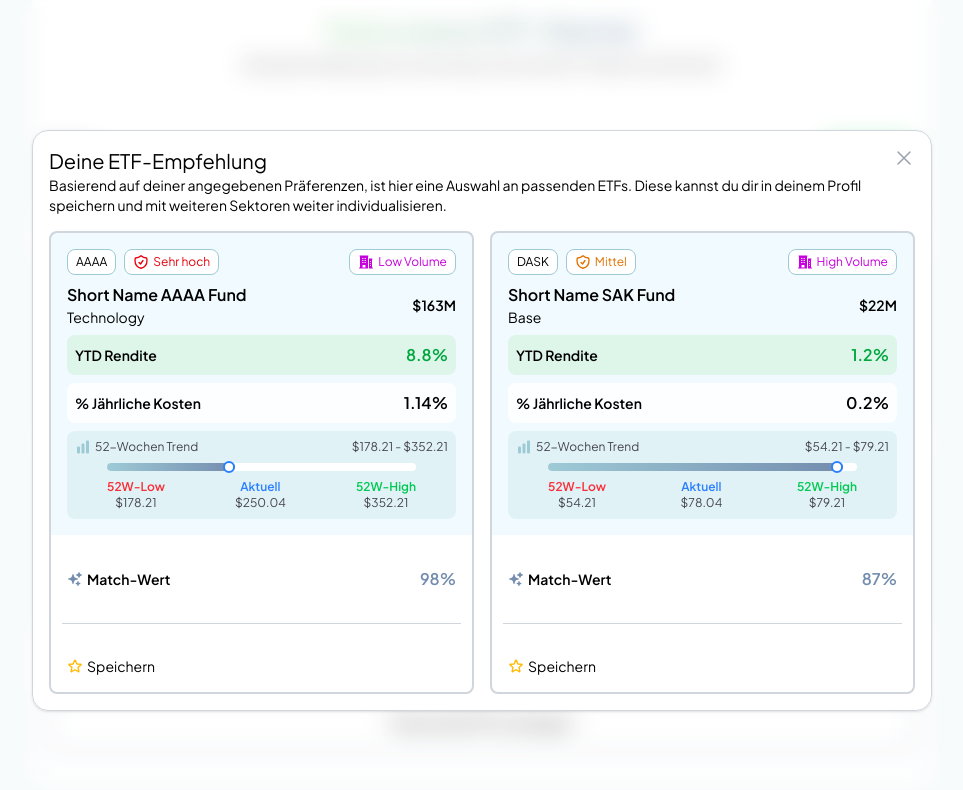
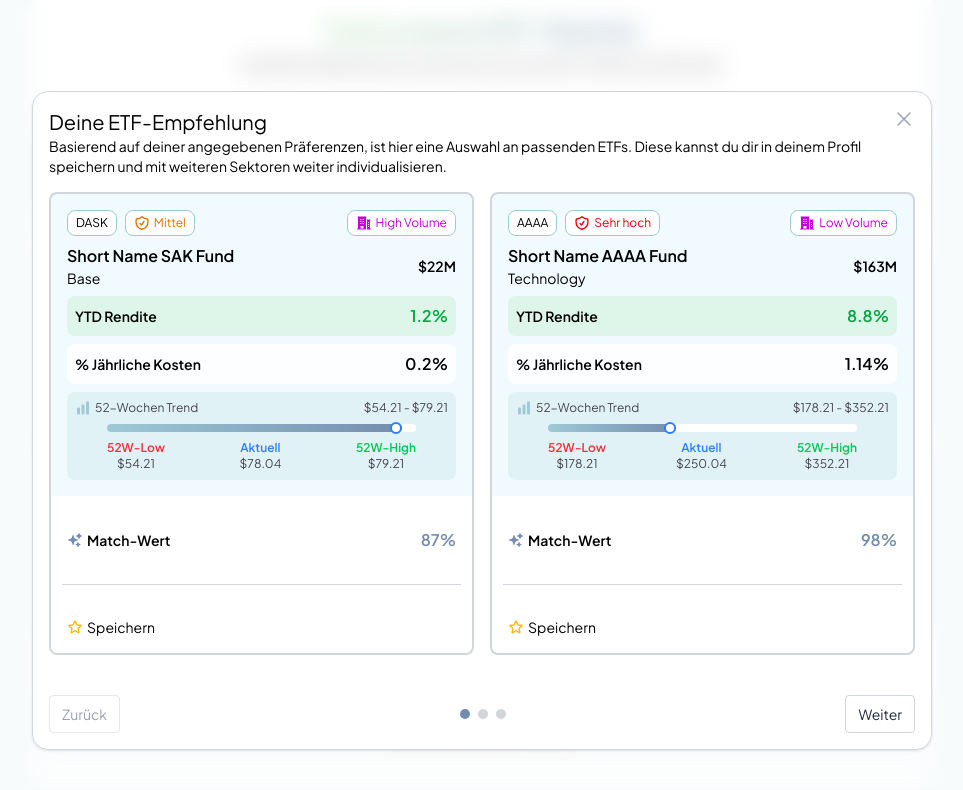
Before and after one commit to KyleKreuter/6ProzentRendite-frontend, a React (Vite) app: page / in a window 1280 px wide. Both pictures are taken after a click on the button "Passende ETFs anzeigen". Shown: the part 394-1184 px from the top of the page, without its empty margins (158-1121 px from the left). Built offline with nearby package versions, Linux system fonts and the light colour scheme.

Commit message:
"Implement pagination in ETFMatcherResultModal for improved ETF browsing experience and refactor ETF data handling"

```diff
--- a/src/modal/matcher/ETFMatcherResultModal.jsx
+++ b/src/modal/matcher/ETFMatcherResultModal.jsx
@@ -2,13 +2,22 @@ import React from 'react';
 import DefaultModal from "@/modal/DefaultModal.jsx";
 import ETFCard from "@/modal/matcher/components/ETFCard.jsx";
 
-const ETFMatcherResultModal = ({onExit}) => {
-    return (
-        <DefaultModal title={"Deine ETF-Empfehlung"}
-                      subtitle={"Basierend auf deiner angegebenen Präferenzen, ist hier eine Auswahl an passenden ETFs. Diese kannst du dir in deinem Profil speichern und mit weiteren Sektoren weiter individualisieren."}
-                      onExit={() => onExit && onExit()}>
-            <div className={"flex gap-4"}>
-                <ETFCard etf={{
+const DEMO_ETFs = [
+    {
+        fundSymbol: "DASK",
+        fundShortName: "Short Name SAK Fund",
+        fundCategory: "Base",
+        totalNetAssets: 22,
+        risk: "MEDIUM",
+        size: "High Volume",
+        returnYTD: 1.2,
+        _52wLow: 54.21,
+        _52wHigh: 79.21,
+        _50dAve: 78.04,
+        costsPerYear: 0.20,
+        matchToFoci: 87
+    },
+    {
         fundSymbol: "AAAA",
         fundShortName: "Short Name AAAA Fund",
         fundCategory: "Technology",
@@ -21,21 +30,120 @@ const ETFMatcherResultModal = ({onExit}) => {
         _50dAve: 250.04,
         costsPerYear: 1.14,
         matchToFoci: 98
-                }}/> <ETFCard etf={{
-                fundSymbol: "DASK",
-                fundShortName: "Short Name SAK Fund",
-                fundCategory: "Base",
-                totalNetAssets: 22,
-                risk: "MEDIUM",
-                size: "High Volume",
-                returnYTD: 1.2,
-                _52wLow: 54.21,
-                _52wHigh: 79.21,
-                _50dAve: 78.04,
-                costsPerYear: 0.20,
-                matchToFoci: 87
-            }}/>
+    },
+    {
+        fundSymbol: "AAAA",
+        fundShortName: "Short Name AAAA Fund",
+        fundCategory: "Technology",
+        totalNetAssets: 163,
+        risk: "HIGH",
+        size: "Low Volume",
+        returnYTD: 8.8,
+        _52wLow: 178.21,
+        _52wHigh: 352.21,
+        _50dAve: 250.04,
+        costsPerYear: 1.14,
+        matchToFoci: 98
+    },
+    {
+        fundSymbol: "AAAA",
+        fundShortName: "Short Name AAAA Fund",
+        fundCategory: "Technology",
+        totalNetAssets: 163,
+        risk: "HIGH",
+        size: "Low Volume",
+        returnYTD: 8.8,
+        _52wLow: 178.21,
+        _52wHigh: 352.21,
+        _50dAve: 250.04,
+        costsPerYear: 1.14,
+        matchToFoci: 98
+    },
+    {
+        fundSymbol: "AAAA",
+        fundShortName: "Short Name AAAA Fund",
+        fundCategory: "Technology",
+        totalNetAssets: 163,
+        risk: "HIGH",
+        size: "Low Volume",
+        returnYTD: 8.8,
+        _52wLow: 178.21,
+        _52wHigh: 352.21,
+        _50dAve: 250.04,
+        costsPerYear: 1.14,
+        matchToFoci: 98
+    }
+]
+
+const ETFMatcherResultModal = ({onExit}) => {
+    const pageSize = 2;
+    const [page, setPage] = React.useState(0);
+
+    const total = Math.min(DEMO_ETFs.length, 5);
+    const pageCount = Math.max(1, Math.ceil(total / pageSize));
+    const start = page * pageSize;
+    const visibleETFs = DEMO_ETFs.slice(start, start + pageSize);
+
+    const canPrev = page > 0;
+    const canNext = page < pageCount - 1;
+
+    const goPrev = () => {
+        if (canPrev) setPage(p => p - 1);
+    };
+    const goNext = () => {
+        if (canNext) setPage(p => p + 1);
+    };
+
+    return (
+        <DefaultModal title={"Deine ETF-Empfehlung"}
+                      subtitle={"Basierend auf deiner angegebenen Präferenzen, ist hier eine Auswahl an passenden ETFs. Diese kannst du dir in deinem Profil speichern und mit weiteren Sektoren weiter individualisieren."}
+                      onExit={() => onExit && onExit()}>
+            <div className={"grid grid-cols-2 gap-4"}>
+                {visibleETFs.map((etf, idx) => (
+                    <ETFCard key={`${etf.fundSymbol}-${start + idx}`} etf={etf} />
+                ))}
             </div>
+            {/* Pagination Controls */}
+            <div className="mt-6 flex items-center justify-between">
+                <button
+                    type="button"
+                    onClick={goPrev}
+                    disabled={!canPrev}
+                    className={`px-3 py-2 rounded border text-sm ${
+                        canPrev ? "border-gray-300 text-gray-800 hover:bg-gray-50"
+                            : "border-gray-200 text-gray-400 cursor-not-allowed"
+                    }`}
+                >
+                    Zurück
+                </button>
+
+                <div className="flex items-center gap-2">
+                    {Array.from({ length: pageCount }).map((_, i) => (
+                        <button
+                            key={i}
+                            type="button"
+                            onClick={() => setPage(i)}
+                            className={`h-2.5 w-2.5 rounded-full ${
+                                i === page ? "bg-pastel-blue" : "bg-gray-300 hover:bg-gray-400"
+                            }`}
+                            aria-label={`Seite ${i + 1}`}
+                        />
+                    ))}
+                </div>
+
+                <button
+                    type="button"
+                    onClick={goNext}
+                    disabled={!canNext}
+                    className={`px-3 py-2 rounded border text-sm ${
+                        canNext ? "border-gray-300 text-gray-800 hover:bg-gray-50"
+                            : "border-gray-200 text-gray-400 cursor-not-allowed"
+                    }`}
+                >
+                    Weiter
+                </button>
+            </div>
+
         </DefaultModal>
     );
 };
```
Lines whose indentation alone changed are shown as unchanged.
